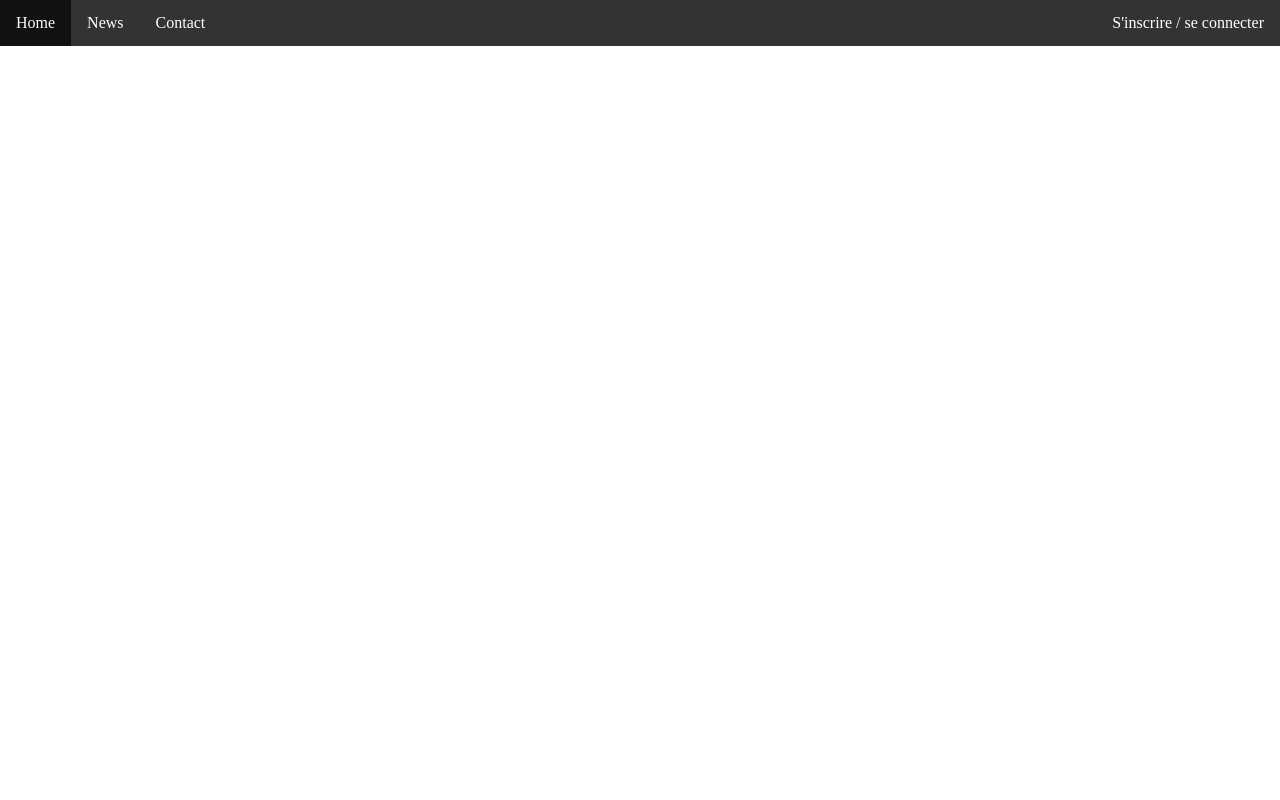
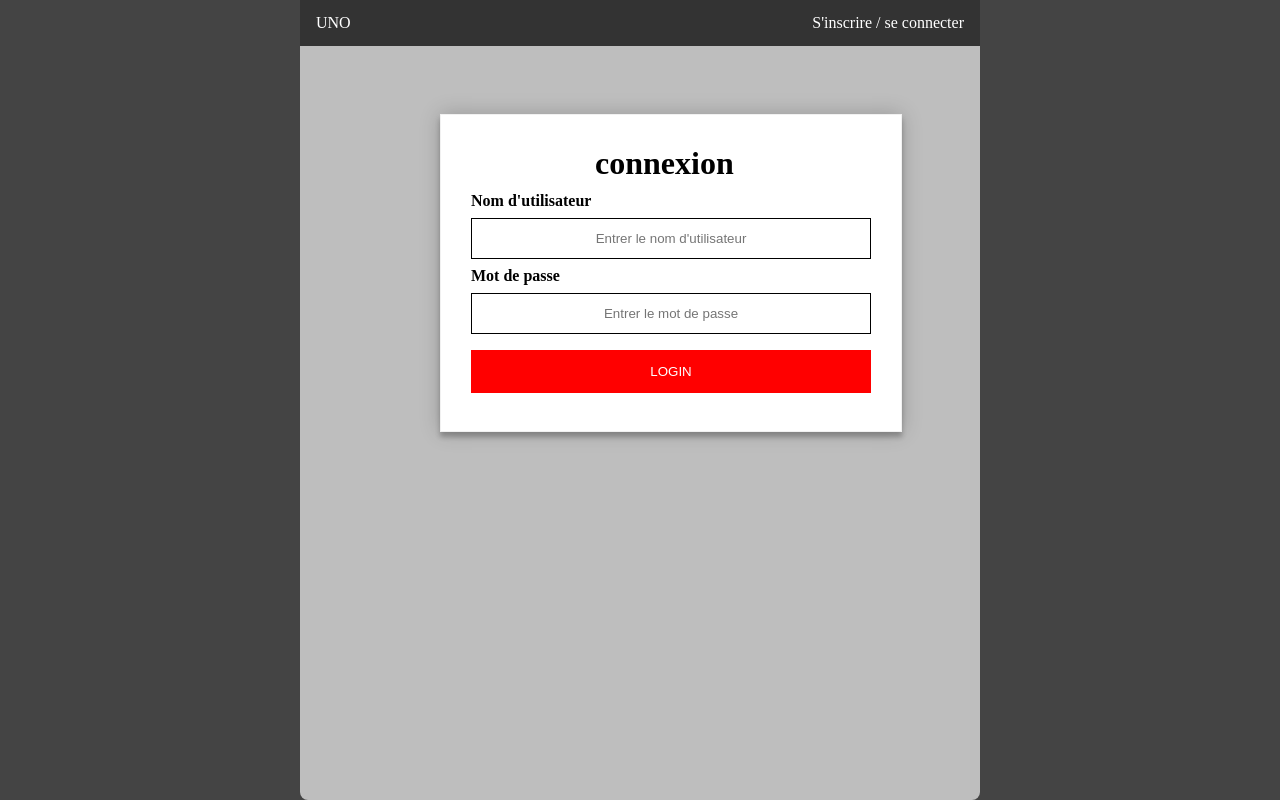
Before and after one commit to Quentin272727/Uno_Games_project, a plain HTML site: page connection.html in a window 1280 px wide. Drawn offline with Linux system fonts and the light colour scheme.

Commit message:
connexion

```diff
--- a/connection.html
+++ b/connection.html
@@ -5,14 +5,29 @@
     <meta name="viewport" content="width=device-width, initial-scale=1.0">
     <link href="styles_co.css" rel="stylesheet">
     <link href="navbar.css" rel="stylesheet">
+    <link href="main.css" rel="stylesheet">
     <title>Inscription</title>
 </head>
 <body>
-    <ul>
-        <li><a href="main.html" class="active">Home</a></li>
-        <li><a href="#news">News</a></li>
-        <li><a href="#contact">Contact</a></li>
-        <li style="float:right"><a href="connection.html">S'inscrire / se connecter</a></li>
-    </ul>
+    <main class="main">
+        <ul>
+            <li><a href="main.html" class="active">UNO</a></li>
+            <li style="float:right"><a href="connection.html">S'inscrire / se connecter</a></li>
+        </ul>
+        <div id="container">
+            <form action="verification.php" method="post">
+                <h1>connexion</h1>
+                <label><b>Nom d'utilisateur</b></label>
+                <br>
+                <input type="text" placeholder="Entrer le nom d'utilisateur" name="username" required>
+                <br>
+                <label><b>Mot de passe </b></label>
+                <br>
+                <input type="password" placeholder="Entrer le mot de passe" name="password" required>
+                <br>
+                <button type="submit" id="submit">LOGIN</button>
+            </form>
+        </div>
+    </main>
 </body>
 </html>
--- /dev/null
+++ b/main.css
@@ -0,0 +1,9 @@
+.main{
+  margin-left: 300px;
+  margin-right: 300px;
+  border-radius: 8px;
+  background-color: rgb(190, 190, 190);
+  display: flex;
+  flex-direction: column;
+  min-height: 100vh;
+}
--- a/styles_co.css
+++ b/styles_co.css
@@ -0,0 +1,41 @@
+body {
+  background-color: rgb(68, 68, 68);
+}
+#container{
+    width : 400px;
+    margin: 0 auto;
+    margin-top: 10%;
+}
+form{
+    width: 100%;
+    padding: 30px;
+    border: 1px solid #f1f1f1;
+    background : #fff;
+    box-shadow: 0 0 20px 0 rgba(0,0,0,0.2), 0 5px 5px 0 rgba(0,0,0,0.24)
+}
+input[type=text] , input[type=password]{
+    width: 100%;
+    padding: 12px 20px;
+    margin: 8px 0 ;
+    display: inline-block;
+    border : 1px solid #000000;
+    box-sizing: border-box;
+    text-align: center;
+}
+#container h1 {
+    width: 38%;
+    margin: 0 auto ;
+    padding-bottom: 10px;
+}
+button {
+    background-color: #ff0000;
+    color: white;
+    padding: 14px 20px;
+    margin: 8px 0;
+    border: none;
+    cursor: pointer;
+    width: 100%;
+}
+button:hover {
+    background-color: #ff0000;
+}
```
Also changed, not shown: main.html (+1 -0 lines), styles.css (+0 -9 lines).
